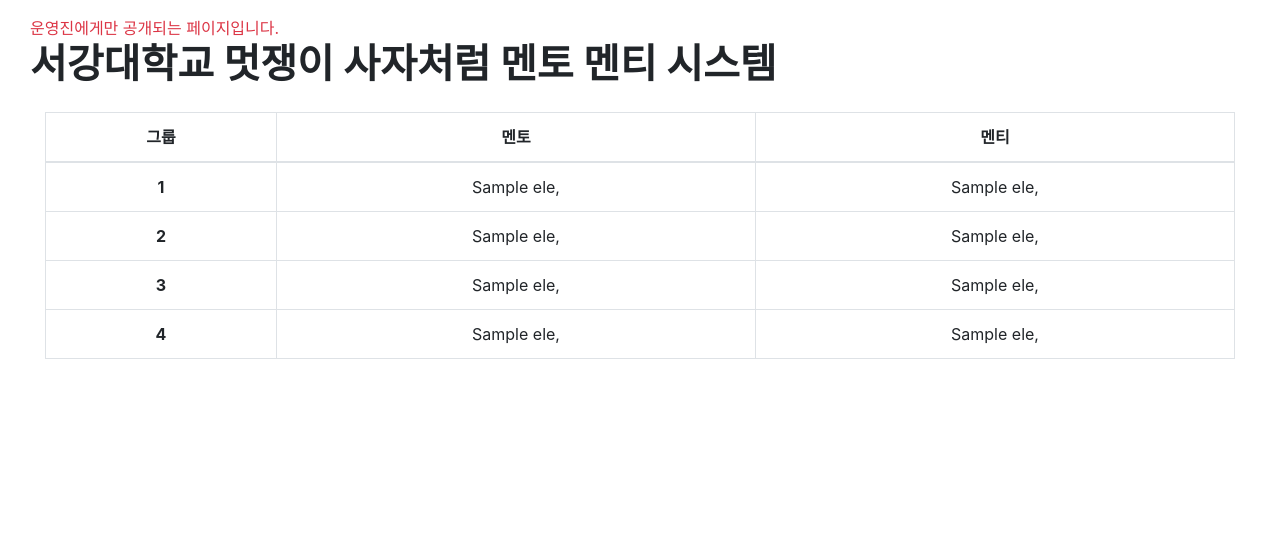
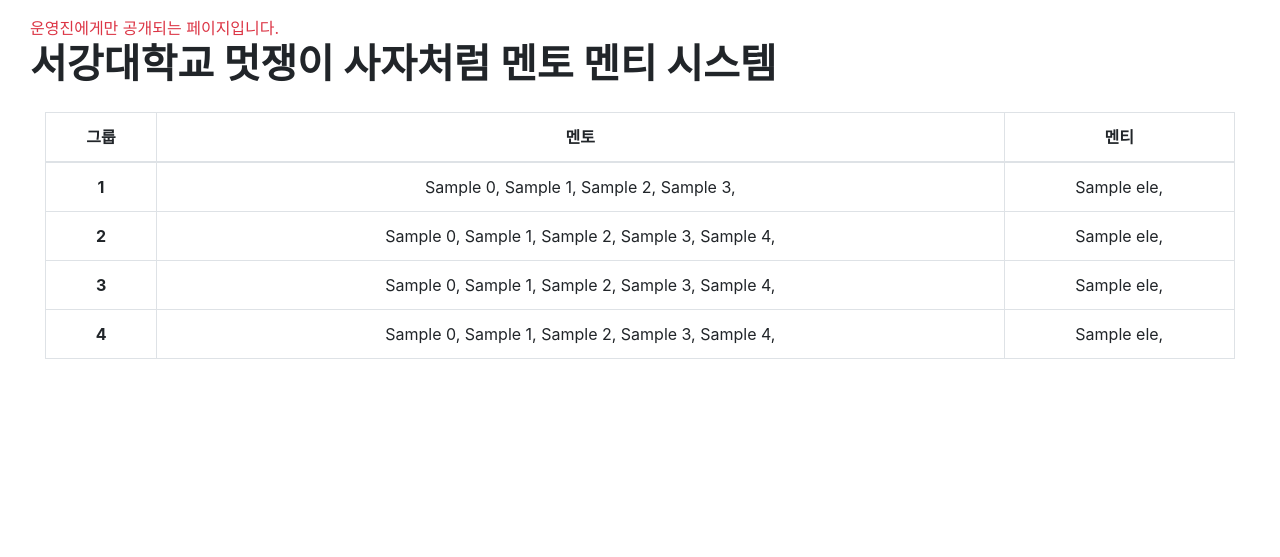
Before and after one commit to tronze/LikeLion, a Django app: template account/templates/mentor/detail.html in a window 1280 px wide. Shown: the part 59-616 px from the top of the page. Run offline with Django 3.2, Linux system fonts and the light colour scheme; the template is opened without the code that fills it: most values are stand-ins (such as "Sample title", 1, 10 or a date in 2020); some libraries are stand-ins or nearby versions.

Commit message:
Mentor Mentee template update

```diff
--- a/account/templates/mentor/detail.html
+++ b/account/templates/mentor/detail.html
@@ -14,23 +14,21 @@
             <tr>
                 <th>1</th>
                 <td>
-                    {% for ele in i1.0 %}
+                    {{ i1.0.name }}, {{ i1.1.name }}, {{ i1.2.name }}, {{ i1.3.name }},
+                </td>
+                <td>
+                    {% for ele in i1.4 %}
                         {{ ele.name }},
                     {% endfor %}
                 </td>
-                <td>{% for ele in i1.1 %}
-                        {{ ele.name }},
-                    {% endfor %}</td>
             </tr>
             <tr>
                 <th>2</th>
                 <td>
-                    {% for ele in i2.0 %}
-                        {{ ele.name }},
-                    {% endfor %}
+                    {{ i2.0.name }}, {{ i2.1.name }}, {{ i2.2.name }}, {{ i2.3.name }}, {{ i2.4.name }},
                 </td>
                 <td>
-                    {% for ele in i2.1 %}
+                    {% for ele in i2.5 %}
                         {{ ele.name }},
                     {% endfor %}
                 </td>
@@ -38,12 +36,9 @@
             <tr>
                 <th>3</th>
                 <td>
-                    {% for ele in i3.0 %}
-                        {{ ele.name }},
-                    {% endfor %}
-                </td>
+                    {{ i3.0.name }}, {{ i3.1.name }}, {{ i3.2.name }}, {{ i3.3.name }}, {{ i3.4.name }},</td>
                 <td>
-                    {% for ele in i3.1 %}
+                    {% for ele in i3.5 %}
                         {{ ele.name }},
                     {% endfor %}
                 </td>
@@ -51,12 +46,9 @@
             <tr>
                 <th>4</th>
                 <td>
-                    {% for ele in i4.0 %}
-                        {{ ele.name }},
-                    {% endfor %}
-                </td>
+                    {{ i4.0.name }}, {{ i4.1.name }}, {{ i4.2.name }}, {{ i4.3.name }}, {{ i4.4.name }},</td>
                 <td>
-                    {% for ele in i4.1 %}
+                    {% for ele in i4.5 %}
                         {{ ele.name }},
                     {% endfor %}
                 </td>
```
